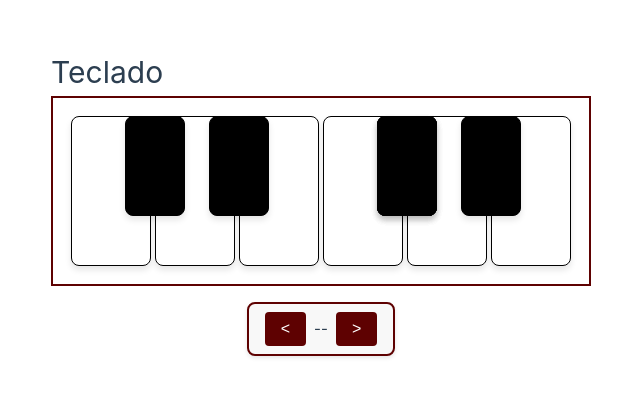
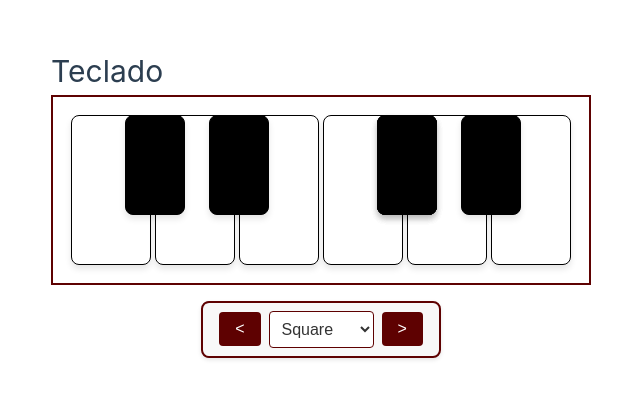
Before and after one commit to FedeSca001/Oscilador, a Vue app: page / in a window 1280 px wide. Shown: the part 190-588 px from the top of the page, without its empty margins (49-689 px from the left). Built offline with nearby package versions, Linux system fonts and the light colour scheme.

Commit message:
basta por hoy

```diff
--- a/src/components/Taclado.vue
+++ b/src/components/Taclado.vue
@@ -4,22 +4,32 @@ import { ref } from 'vue'
 import Tecla from './Tecla.vue'
 
 const frecuenciaStore = useFrecuenciaStore()
-const freq = ref (frecuenciaStore.octava)
+const freq = ref(frecuenciaStore.octava)
+const selectedOscillatorType = ref(frecuenciaStore.osciladorType)
+
+const changeOscillatorType = () => {
+  frecuenciaStore.setOscilatorType(selectedOscillatorType.value)
+}
 </script>
 
 <template>
   <h1>Teclado</h1>
   <ul class="contenedor-notas">
-    <li v-for="frecuencia in freq " :key="freq.nota" class="nota-individual">
-        <Tecla v-if="frecuencia.nota.length < 3" class="nota-normal"
-          :prop="frecuencia.frecuencia">{{ frecuencia.nota }}</Tecla>
-        <Tecla v-else class="nota-sostenida"
-          :prop="frecuencia.frecuencia"/>
+    <li v-for="frecuencia in freq" :key="frecuencia.nota" class="nota-individual">
+      <Tecla v-if="frecuencia.nota.length < 3" class="nota-normal"
+        :prop="frecuencia.frecuencia">{{ frecuencia.nota }}</Tecla>
+      <Tecla v-else class="nota-sostenida"
+        :prop="frecuencia.frecuencia"/>
     </li>
   </ul>
   <div class="select-octava">
     <button class="bajar-octava" @click="frecuenciaStore.decrementOctava"><</button>
-  --
+    <select class="oscillator-selector" v-model="selectedOscillatorType" @change="changeOscillatorType">
+      <option value="sine">Sine</option>
+      <option value="square">Square</option>
+      <option value="sawtooth">Sawtooth</option>
+      <option value="triangle">Triangle</option>
+    </select>
     <button class="subir-octava" @click="frecuenciaStore.incrementOctava">></button>
   </div>
 </template>
@@ -60,7 +70,7 @@ const freq = ref (frecuenciaStore.octava)
   background-color: black;
   border: 1px solid #000;
   position: absolute;
-  left: -30px; /* Para ajustar la posición sobre la nota blanca */
+  left: -30px;
   z-index: 2;
 }
 
@@ -93,9 +103,17 @@ const freq = ref (frecuenciaStore.octava)
   background-color: #800303;
 }
 
-.select-octava span {
-  font-size: 1.2rem;
-  font-weight: bold;
+.oscillator-selector {
+  padding: 0.5rem;
+  border: 1px solid #5e0101;
+  border-radius: 4px;
+  font-size: 1rem;
+  background-color: #fff;
   color: #333;
 }
+
+.oscillator-selector:focus {
+  outline: none;
+  border-color: #800303;
+}
 </style>
--- a/src/stores/frecuencia.js
+++ b/src/stores/frecuencia.js
@@ -1,11 +1,14 @@
 import { defineStore } from 'pinia';
 import { ref } from 'vue'
+
 export const useFrecuenciaStore = defineStore('frecuencia', () => {
-  let ganancia = ref( 0.5);
+  let ganancia = ref(0.5);
+  let osciladorType = ref('square');
   let audioCtx = null;
   let oscillatorNode = null;
   let gainNode = null;
   let setOctava = ref(3);
+
   const startOscillator = (nota) => {
     if (!audioCtx) {
       audioCtx = new AudioContext();
@@ -15,7 +18,8 @@ export const useFrecuenciaStore = defineStore('frecuencia', () => {
     gainNode = audioCtx.createGain();
 
     if (!isNaN(nota) && isFinite(nota)) {
-      oscillatorNode.frequency.setValueAtTime(nota*setOctava.value, audioCtx.currentTime);
+      oscillatorNode.type = osciladorType.value;
+      oscillatorNode.frequency.setValueAtTime(nota * setOctava.value, audioCtx.currentTime);
     } else {
       console.error('Valor de frecuencia no válido:', nota);
       return;
@@ -54,14 +58,20 @@ export const useFrecuenciaStore = defineStore('frecuencia', () => {
     { nota: 'si', frecuencia: 493.883 }
   ];
 
-  const incrementOctava = ()=>{
+  const incrementOctava = () => {
     setOctava.value = setOctava.value * 2;
     console.log(setOctava.value);
   }
-  const decrementOctava = ()=>{
+
+  const decrementOctava = () => {
     setOctava.value = setOctava.value / 2;
     console.log(setOctava.value);
   }
+
+  const setOscilatorType = (inputString) => {
+    osciladorType.value = inputString;
+  }
+
   return {
     ganancia,
     octava,
@@ -69,5 +79,7 @@ export const useFrecuenciaStore = defineStore('frecuencia', () => {
     stopOscillator,
     incrementOctava,
     decrementOctava,
+    setOscilatorType,
+    osciladorType
   };
 });
```
